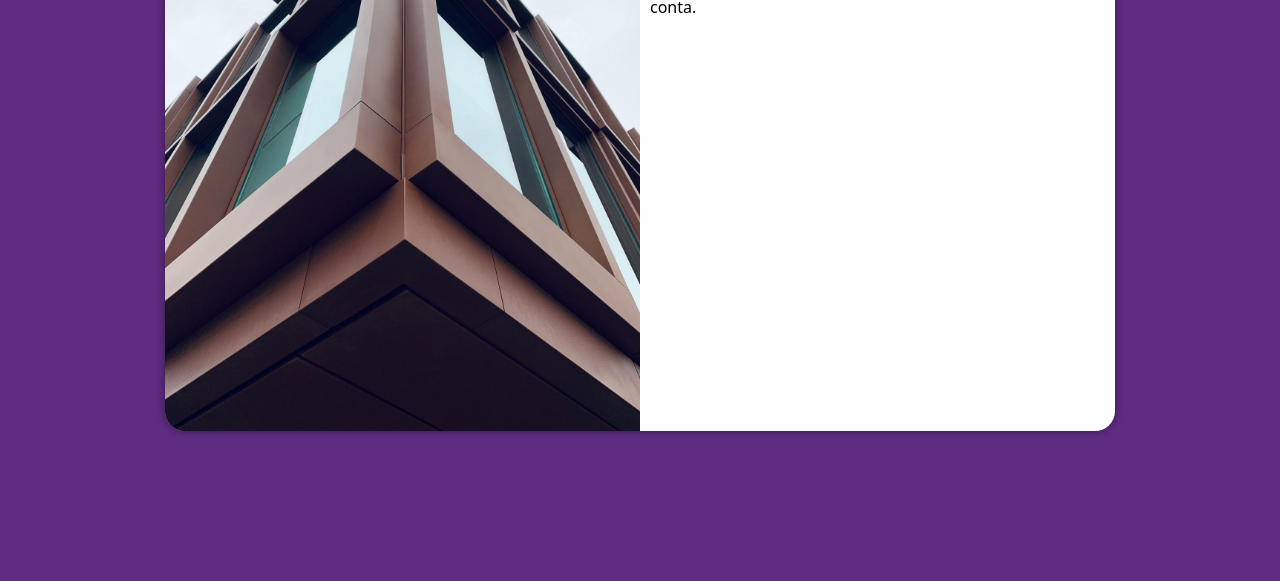
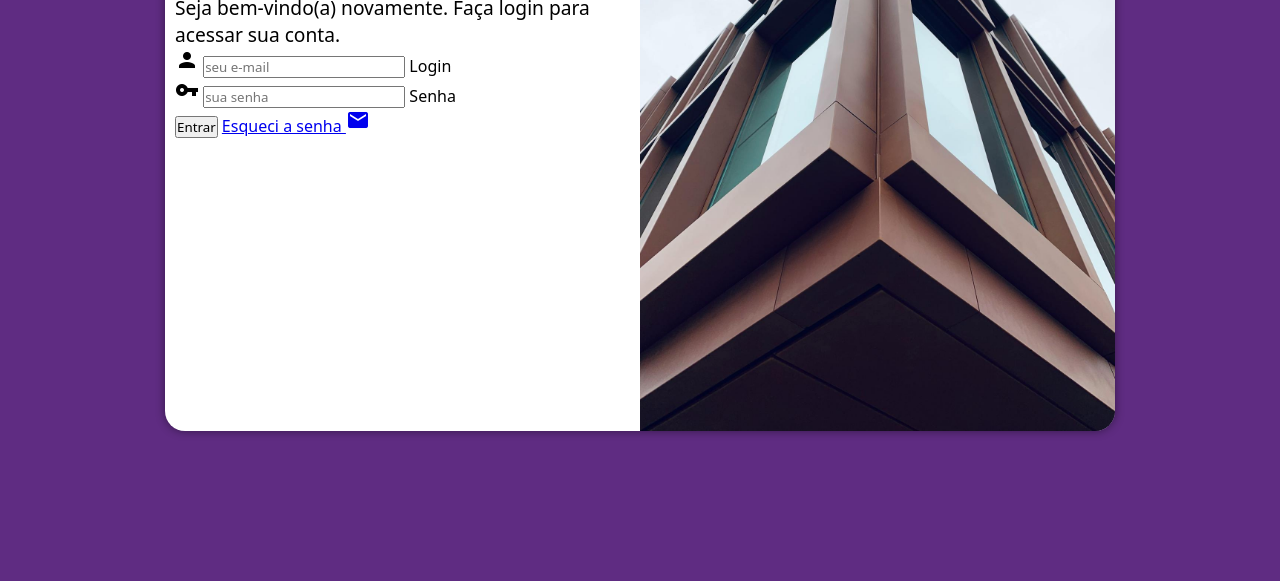
Before and after one commit to LucianoTBrum/projeto-login, a plain HTML site: page index.html in a window 1280 px wide. Shown: the part 219-800 px from the top of the page. Drawn offline with Linux system fonts and the light colour scheme.

Commit message:
Criando o formulário de login

```diff
--- a/estilos/media-query.css
+++ b/estilos/media-query.css
@@ -1,4 +1,13 @@
 @charset "UTF-8";
+
+/* Typical device breakpoints
+
+Pequenas telas: até 600px
+Celular: de 600px até 768px
+Tablet: 768px até 992px
+Desktop: 992px até 1200px
+Grandes Telas: acima de 1200px
+*/
 
 @media screen and (min-width: 768px) and (max-width: 992px) {
 
@@ -33,13 +42,21 @@
     }
 
     section#login > div#imagem {
-        float: left;
+        float: right;
         width: 50%;
         height: 100%;
     }
 
     section#login > div#formulario {
-        float: right;
+        float: left;
         width: 50%;
     }
+
+    div#formulario > h1 {
+        font-size: 2em;
+    }
+
+    div#formulario > p {
+        font-size: 1.2em;
+    }
 }
--- a/estilos/style.css
+++ b/estilos/style.css
@@ -4,15 +4,6 @@
     Paleta de cores
     Verde: #49a09d
     Lilás: #5f2c82
-*/
-
-/* Typical device breakpoints
-
-Pequenas telas: até 600px
-Celular: de 600px até 768px
-Tablet: 768px até 992px
-Desktop: 992px até 1200px
-Grandes Telas: acima de 1200px
 */
 
 * {
@@ -63,3 +54,12 @@ section#login > div#formulario {
     display: block;
     padding: 10px;
 }
+
+div#formulario > h1 {
+    text-align: center;
+    margin-bottom: 10px;
+}
+
+div#formulario > p {
+    font-size: 0.8em;
+}
--- a/index.html
+++ b/index.html
@@ -4,6 +4,7 @@
     <meta charset="UTF-8">
     <meta name="viewport" content="width=device-width, initial-scale=1.0">
     <title>Login</title>
+    <link href="https://fonts.googleapis.com/icon?family=Material+Icons" rel="stylesheet">
     <link rel="stylesheet" href="estilos/style.css">
     <link rel="stylesheet" href="estilos/media-query.css">
 </head>
@@ -16,8 +17,21 @@
             <div id="formulario">
                 <h1>Login</h1>
                 <p>Seja bem-vindo(a) novamente. Faça login para acessar sua conta.</p>
-                <form action="login.php" method="post">
-
+                <form action="login.php" method="post" autocomplete="on">
+                    <div class="campo">
+                        <i class="material-icons md-18">person</i>
+                        <input type="email" name="login" id="ilogin" placeholder="seu e-mail" autocomplete="email" required maxlength="30">
+                        <label for="ilogin">Login</label>
+                    </div>
+                    <div class="campo">
+                        <i class="material-icons md-18">vpn_key</i>
+                        <input type="password" name="senha" id="isenha" placeholder="sua senha" autocomplete="current-password" required minlength="8" maxlength="20">
+                        <label for="isenha">Senha</label>
+                    </div>
+                    <input type="submit" value="Entrar">
+                    <a href="esqueci.html">
+                        Esqueci a senha <i class="material-icons">mail</i>
+                    </a>
                 </form>
             </div>
         </section>
```
